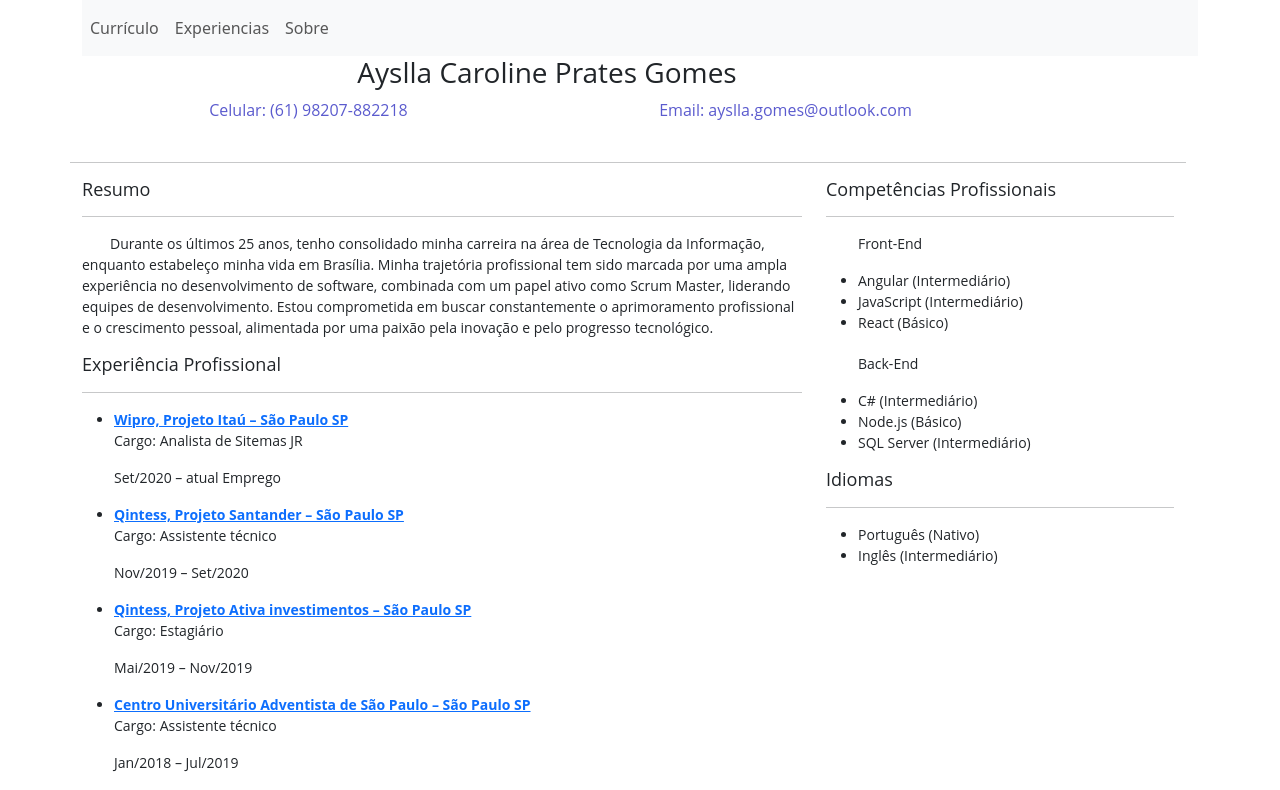
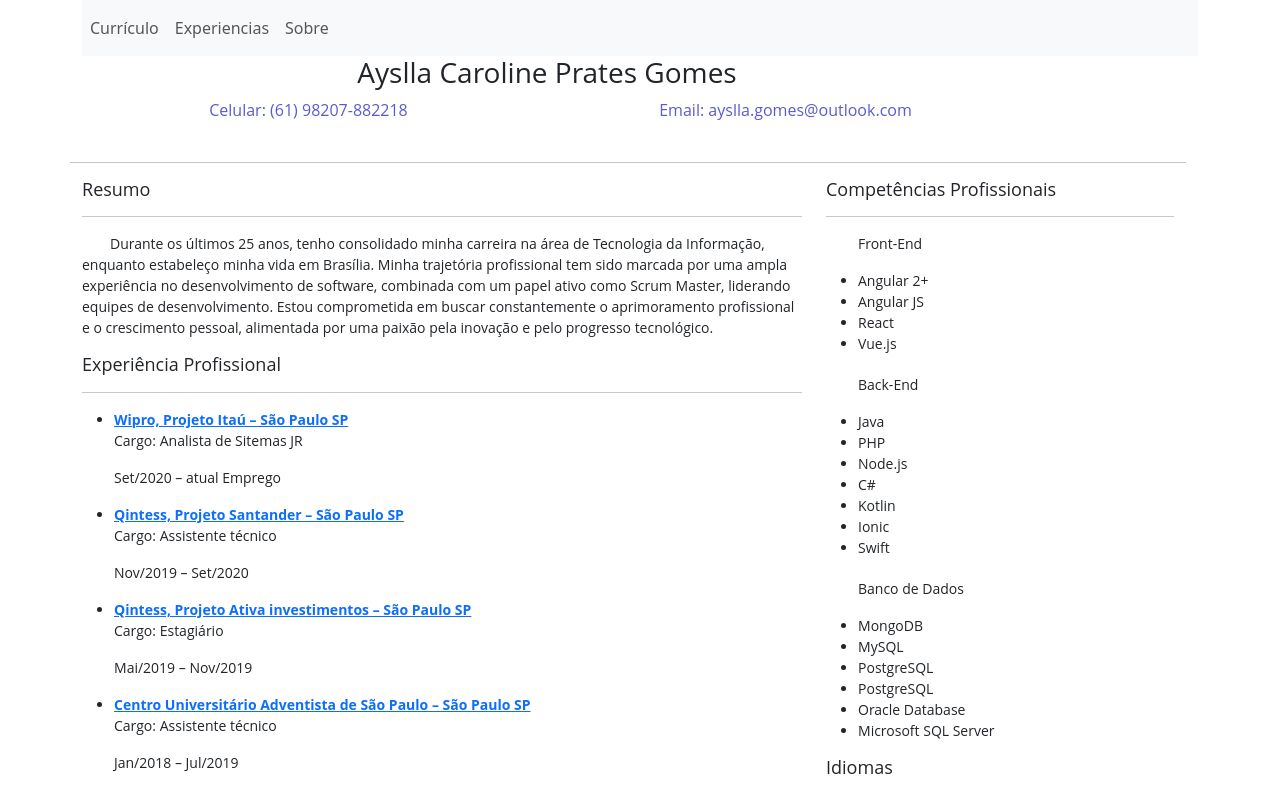
Before and after one commit to AysllaGomes/curriculum, an Angular app: page / in a window 1280 px wide. Shown: the top 790 px of the page. Built offline with nearby package versions, Linux system fonts and the light colour scheme.

Commit message:
[ADD] Atualizando as skills

```diff
--- a/src/app/pages/curriculum/curriculum.component.html
+++ b/src/app/pages/curriculum/curriculum.component.html
@@ -12,17 +12,17 @@
                     </div>
                 </div>
             </div>
+
             <div class="row">
                 <hr>
-                <!-- todo o conteudo  -->
                 <div class="conteudo col-sm-8">
                     <div class="col-sm-12">
-                        <h5>Resumo</h5>
+                        <h5>{{ resume }}</h5>
 
                         <hr>
 
                         <p class="recuo">
-                            {{ resume }}
+                            {{ about }}
                         </p>
                     </div>
 
@@ -103,21 +103,36 @@
                     </div>
                 </div>
 
-                <!-- lateral -->
                 <div class="lateral col-sm-4">
                     <div class="col-sm-12">
                         <h5>Competências Profissionais</h5>
                         <hr>
                         <ul class="semponto">
-                            <p>Front-End</p>
-                            <li>Angular (Intermediário)</li>
-                            <li>JavaScript (Intermediário)</li>
-                            <li>React (Básico)</li>
-                            <p style="margin-bottom: 16px; margin-top: 20px;">Back-End</p>
-                            <li>C# (Intermediário)</li>
-                            <li>Node.js (Básico)</li>
-                            <li>SQL Server (Intermediário)</li>
+                            <p>{{ front }}</p>
 
+                            <li>Angular 2+</li>
+                            <li>Angular JS</li>
+                            <li>React</li>
+                            <li>Vue.js</li>
+
+                            <p style="margin-bottom: 16px; margin-top: 20px;">{{ back }}</p>
+
+                            <li>Java</li>
+                            <li>PHP</li>
+                            <li>Node.js</li>
+                            <li>C#</li>
+                            <li>Kotlin</li>
+                            <li>Ionic</li>
+                            <li>Swift</li>
+
+                            <p style="margin-bottom: 16px; margin-top: 20px;">{{ database }}</p>
+
+                            <li>MongoDB</li>
+                            <li>MySQL</li>
+                            <li>PostgreSQL</li>
+                            <li>PostgreSQL</li>
+                            <li>Oracle Database</li>
+                            <li>Microsoft SQL Server</li>
                         </ul>
                     </div>
                     <div class="col-sm-12">
--- a/src/app/pages/curriculum/curriculum.component.ts
+++ b/src/app/pages/curriculum/curriculum.component.ts
@@ -7,9 +7,17 @@ import { Component, OnInit } from '@angular/core';
 })
 export class CurriculumComponent implements OnInit {
 
-    public resume = `
+    public resume = 'Resumo';
+
+    public about = `
         Durante os últimos 25 anos, tenho consolidado minha carreira na área de Tecnologia da Informação, enquanto estabeleço minha vida em Brasília. Minha trajetória profissional tem sido marcada por uma ampla experiência no desenvolvimento de software, combinada com um papel ativo como Scrum Master, liderando equipes de desenvolvimento. Estou comprometida em buscar constantemente o aprimoramento profissional e o crescimento pessoal, alimentada por uma paixão pela inovação e pelo progresso tecnológico.
     `;
+
+    public back = 'Back-End';
+
+    public front = 'Front-End';
+
+    public database = 'Banco de Dados';
 
     constructor() {}
 
```
